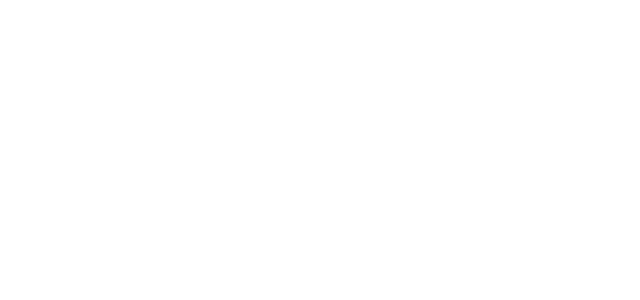
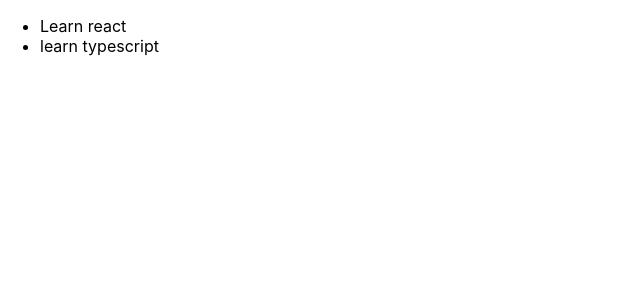
Before and after one commit to harini24/react---typescript, a React (Create React App) app: page / in a window 1280 px wide. Shown: the top 300 px of the page, without its empty margins (0-640 px from the left). Built offline with nearby package versions, Linux system fonts and the light colour scheme.

Commit message:
props and typescript

```diff
--- a/src/App.tsx
+++ b/src/App.tsx
@@ -1,10 +1,11 @@
 import React from 'react';
 import './App.css';
+import Todos from './components/Todos';
 
 function App() {
   return (
     <div className="App">
-
+      <Todos items={['Learn react', 'learn typescript']} />
     </div>
   );
 }
--- /dev/null
+++ b/src/components/Todos.tsx
@@ -0,0 +1,6 @@
+const Todos: React.FC<{ items: string[] }> = (props) => {
+    return <ul>
+        {props.items.map(item => <li>{item}</li>)}
+    </ul>
+}
+export default Todos
```
